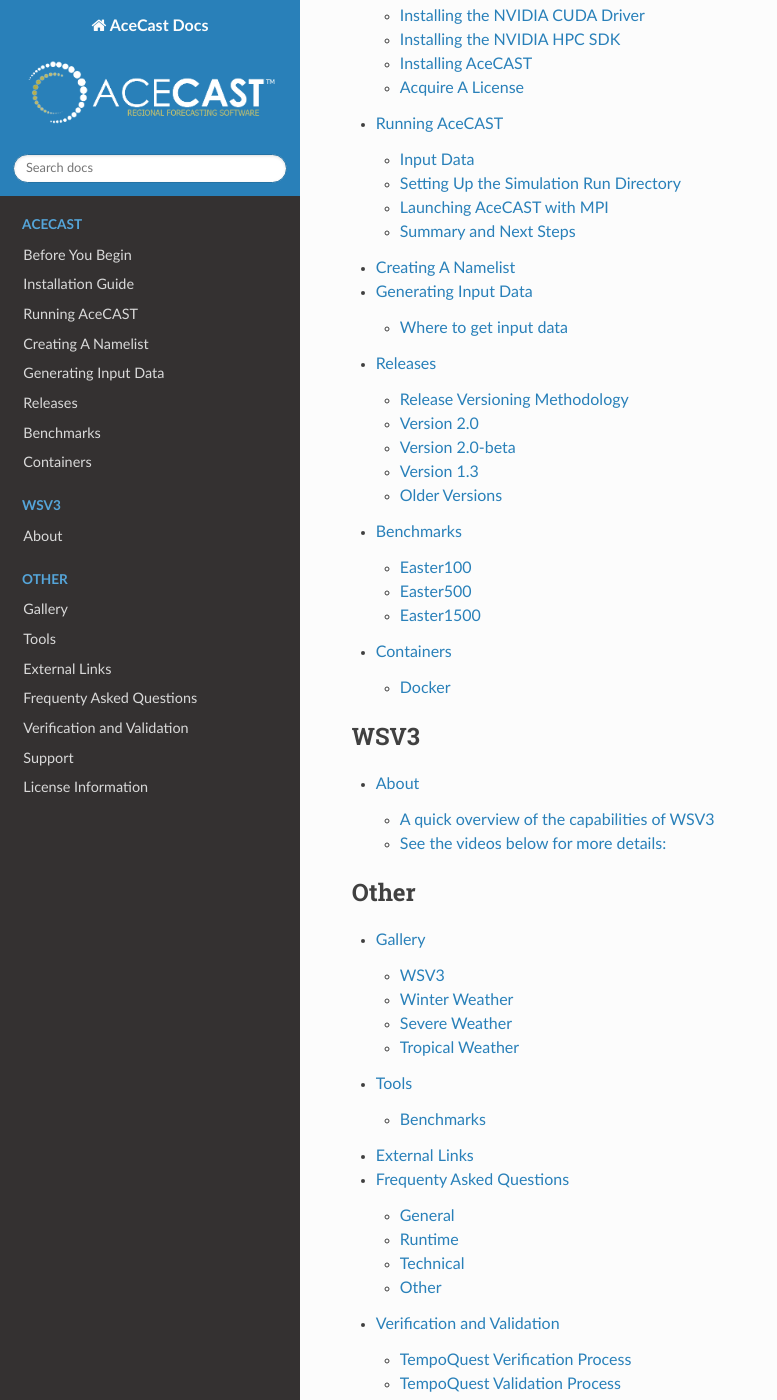
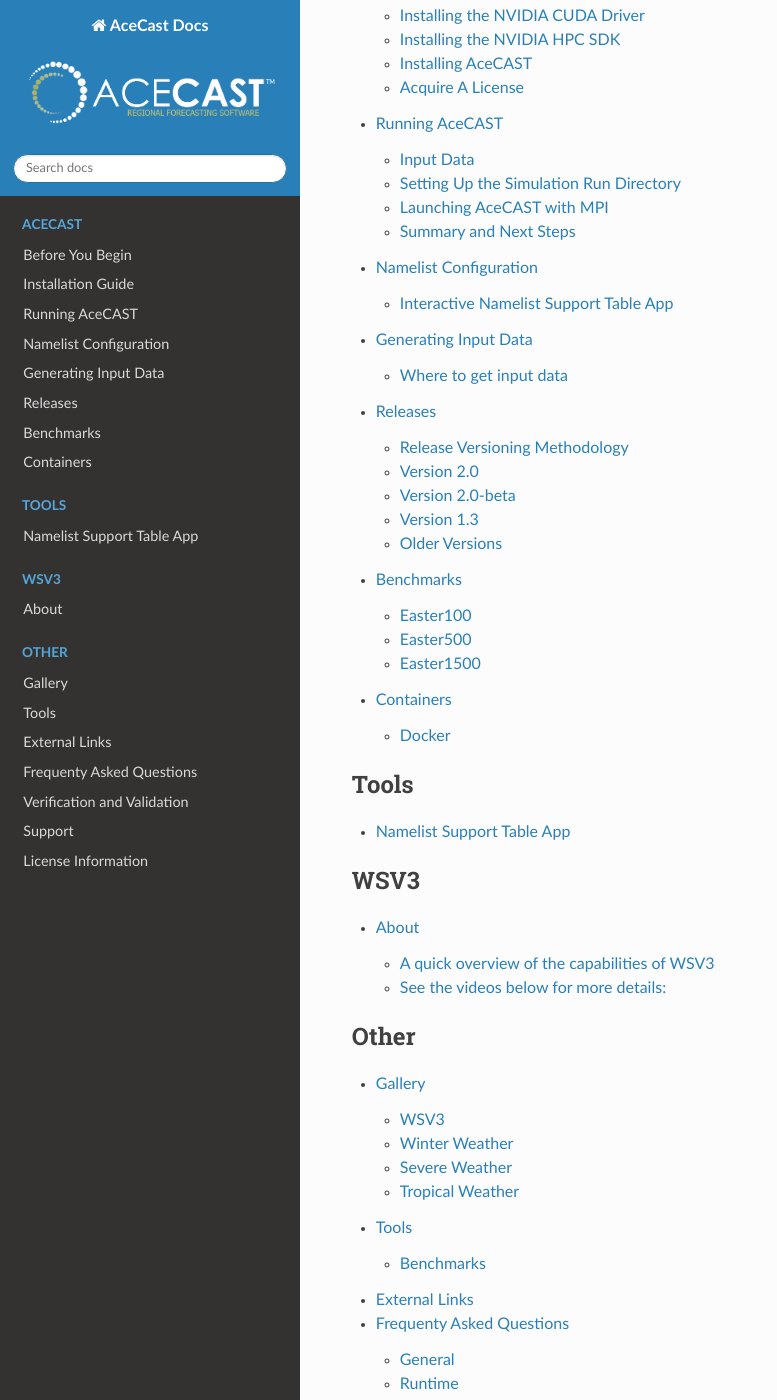
Before and after one commit to TempoQuestInc/AceCAST-Docs, a Sphinx documentation site: the page built from source/index.rst, in a window 1280 px wide and 1400 px high, scrolled down 1338 px. Shown: the whole window, without its empty margins (0-777 px from the left). Built offline with Sphinx 7.4.7 and the Read the Docs theme 2.0.0, drawn with Linux system fonts in a browser that asks for light colours.

Commit message:
Changes to namelist section

```diff
--- /dev/null
+++ b/source/NmlSupportTbl.rst
@@ -0,0 +1,16 @@
+.. meta::
+   :description: Interactive Namelist Support Table, click for more
+   :keywords: Namelist, AceCast, Documentation, TempoQuest
+
+.. _nmlsupporttbl:
+
+Namelist Support Table App
+##########################
+
+.. note::
+   It may take a moment to load the application below.
+
+.. raw:: html
+
+   <iframe src="https://nml-support-table-app.herokuapp.com/" width=875 height=900>
+   .. <iframe src="http://127.0.0.1:8050/" width=875 height=900>
--- a/source/RunningAcecast.rst
+++ b/source/RunningAcecast.rst
@@ -16,7 +16,7 @@
 The first step in any AceCAST/WRF workflow is to generate input data for the model. AceCAST intentionally uses the
 same exact `namelist.input, wrfbdy*, wrfinput*, etc.` files that are used by the standard CPU-WRF model. The only
 restrictions are that they must be compatible with `WRF version 3.8.1` and the namelist options must be supported by
-AceCAST (see :ref:`Generating Input Data` and :ref:`Creating A Namelist`). Although you can use your own test data,
+AceCAST (see :ref:`Generating Input Data` and :ref:`namelistconfiguration`). Although you can use your own test data,
 to keep things simple for this exercise it is highly recommended to start with the input data from one of our
 :ref:`benchmark test cases <Benchmarks>`. In this example we will use the :ref:`Easter500 benchmark <Easter500>`,
 which is a good test case for a small number of GPUs and for convenience we download and unpack the benchmark data
@@ -176,4 +176,4 @@
 :ref:`Easter500` benchmark test case with 4 GPUs on a single node. By using input data from one of our
 benchmark test cases, we were able to focus on the fundamental mechanics of running the AceCAST software
 before moving on to other critical topics such as generating input data and choosing a namelist. These
-will be covered in the next sections :ref:`Generating Input Data` and :ref:`Creating A Namelist`.
+will be covered in the next sections :ref:`Generating Input Data` and :ref:`namelistconfiguration`.
--- a/source/index.rst
+++ b/source/index.rst
@@ -67,11 +67,18 @@
    BeforeYouBegin.rst
    InstallationGuide.rst
    RunningAcecast.rst
-   CreatingNamelist.rst
+   NamelistConfiguration.rst
    GeneratingInputData.rst
    Releases.rst
    Benchmarks.rst
    Containers.rst
+
+.. toctree::
+   :maxdepth: 1
+   :caption: Tools
+
+   NmlSupportTbl.rst
+
 
 .. toctree::
    :maxdepth: 2
```
Also changed, not shown: source/CreatingNamelist.rst (deleted, +0 -16 lines), source/NamelistConfiguration.rst (added, +16 -0 lines).
